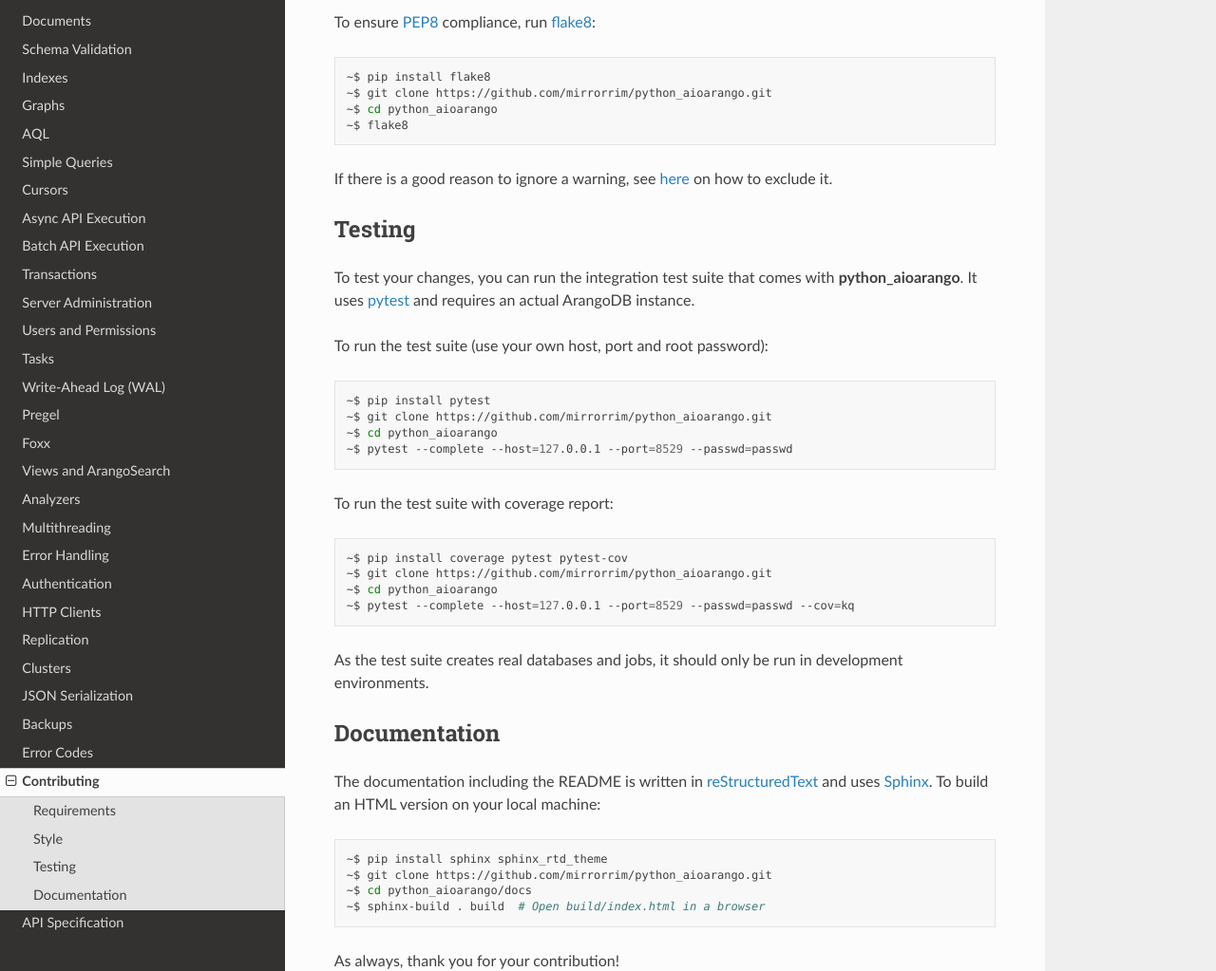
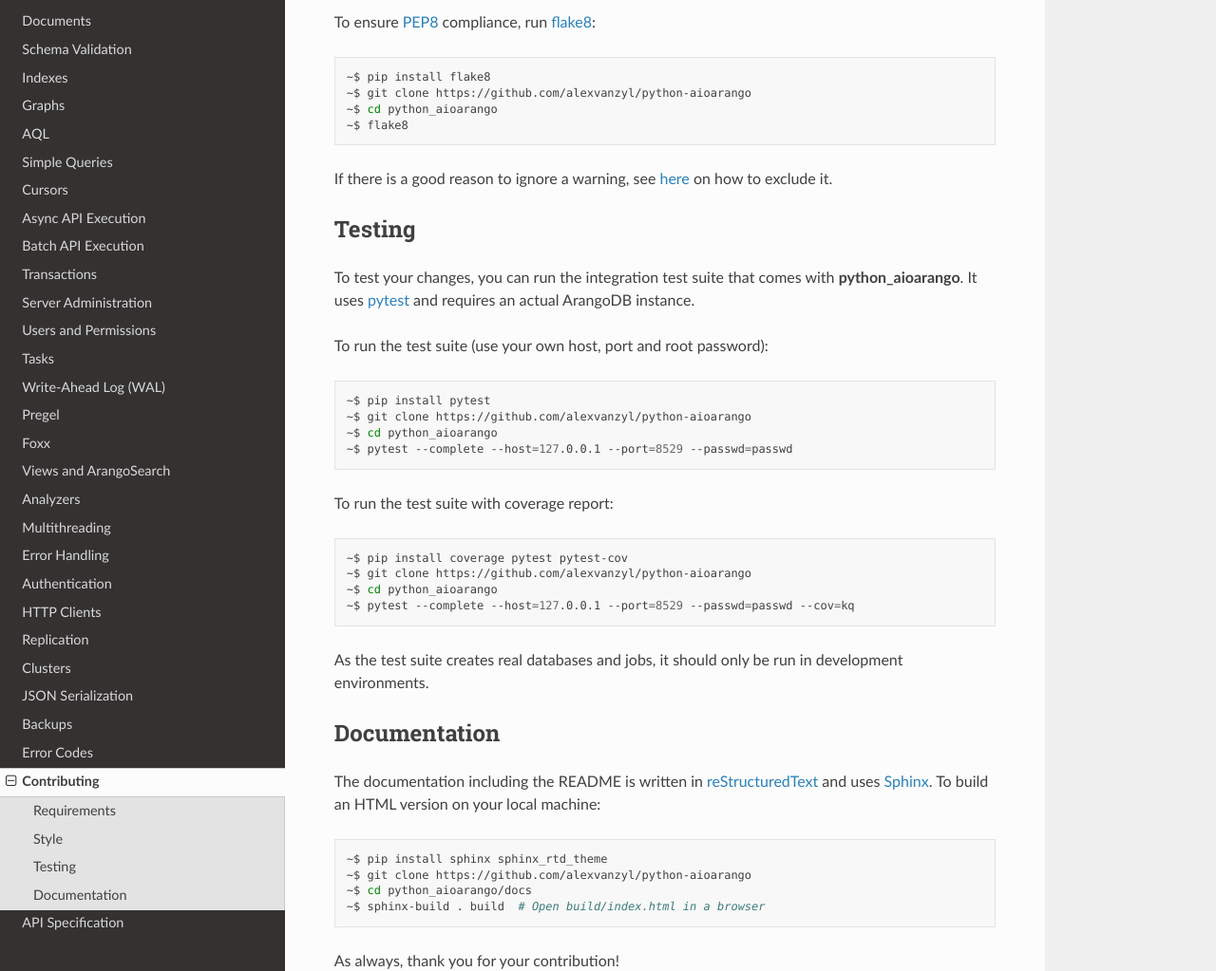
Before and after one commit to alexvanzyl/python-aioarango, a Sphinx documentation site: the page built from docs/contributing.rst, in a window 1280 px wide and 1400 px high, scrolled down 659 px. Shown: the part 186-1209 px from the top of the window at 95% size. Built offline with Sphinx 7.4.7 and the Read the Docs theme 2.0.0, drawn with Linux system fonts in a browser that asks for light colours; some of the changed lines change nothing that is shown.

Commit message:
Fix github url

```diff
--- a/docs/contributing.rst
+++ b/docs/contributing.rst
@@ -40,7 +40,7 @@
 .. code-block:: bash
 
     ~$ pip install flake8
-    ~$ git clone https://github.com/mirrorrim/python_aioarango.git
+    ~$ git clone https://github.com/alexvanzyl/python-aioarango
     ~$ cd python_aioarango
     ~$ flake8
 
@@ -57,7 +57,7 @@
 .. code-block:: bash
 
     ~$ pip install pytest
-    ~$ git clone https://github.com/mirrorrim/python_aioarango.git
+    ~$ git clone https://github.com/alexvanzyl/python-aioarango
     ~$ cd python_aioarango
     ~$ pytest --complete --host=127.0.0.1 --port=8529 --passwd=passwd
 
@@ -66,7 +66,7 @@
 .. code-block:: bash
 
     ~$ pip install coverage pytest pytest-cov
-    ~$ git clone https://github.com/mirrorrim/python_aioarango.git
+    ~$ git clone https://github.com/alexvanzyl/python-aioarango
     ~$ cd python_aioarango
     ~$ pytest --complete --host=127.0.0.1 --port=8529 --passwd=passwd --cov=kq
 
@@ -82,7 +82,7 @@
 .. code-block:: bash
 
     ~$ pip install sphinx sphinx_rtd_theme
-    ~$ git clone https://github.com/mirrorrim/python_aioarango.git
+    ~$ git clone https://github.com/alexvanzyl/python-aioarango
     ~$ cd python_aioarango/docs
     ~$ sphinx-build . build  # Open build/index.html in a browser
 
```
